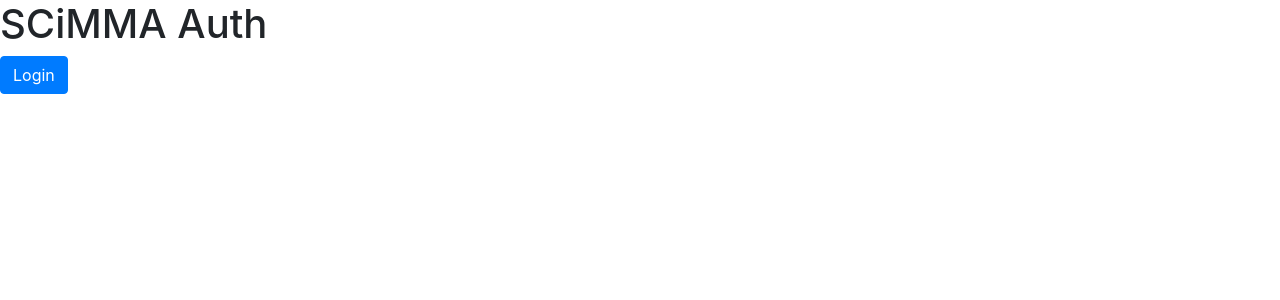
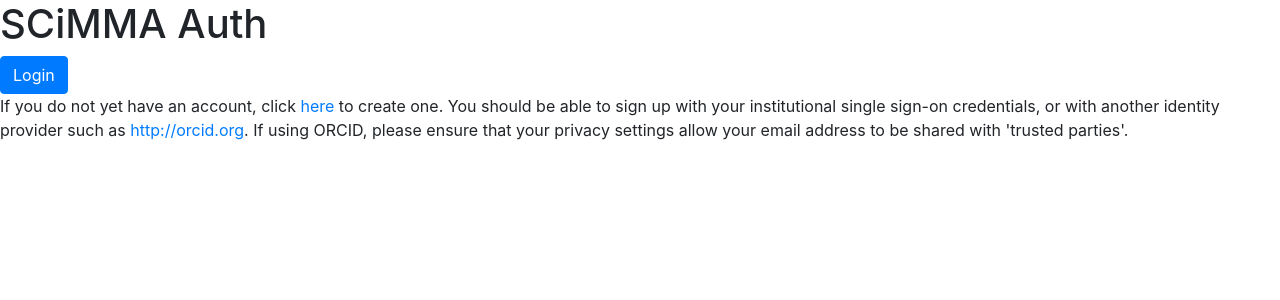
Before and after one commit to scimma/scimma-admin, a Django app: page /hopauth/login in a window 1280 px wide. Shown: the top 300 px of the page. Run offline with Django 3.2, Linux system fonts and the light colour scheme; parts of the project's set-up code (start-up, migrations or seed data) failed here and were passed over; some libraries are stand-ins or nearby versions.

Commit message:
Add some explanation to the login page

```diff
--- a/scimma_admin/hopskotch_auth/templates/hopskotch_auth/login.html
+++ b/scimma_admin/hopskotch_auth/templates/hopskotch_auth/login.html
@@ -8,5 +8,11 @@
   <body>
     <h1>SCiMMA Auth</h1>
     <a href="{% url 'oidc_authentication_init' %}?next={% url 'index' %}" class="btn btn-primary">Login</a>
+    <p>If you do not yet have an account, click
+        <a href="https://registry.scimma.org/registry/co_petitions/start/coef:127">here</a>
+        to create one. You should be able to sign up with your institutional single sign-on
+        credentials, or with another identity provider such as
+        <a href="http://orcid.org">http://orcid.org</a>. If using ORCID, please ensure that your
+        privacy settings allow your email address to be shared with 'trusted parties'.
   </body>
 </html>
```
